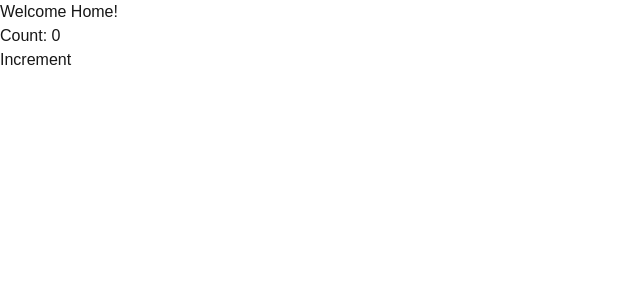
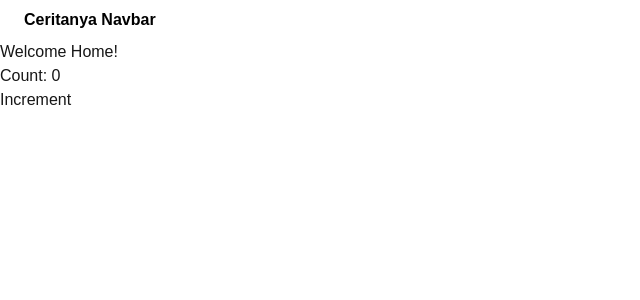
Before and after one commit to RivanFadlani/belajar-next-essential, a Next.js app: page / in a window 1280 px wide. Shown: the top 300 px of the page, without its empty margins (0-640 px from the left). Built offline with nearby package versions, Linux system fonts and the light colour scheme.

Commit message:
study(layout): menggunakan layout

```diff
--- a/app/layout.tsx
+++ b/app/layout.tsx
@@ -23,7 +23,12 @@ export default function RootLayout({ children }: LayoutProps<'/'>) {
       lang="en"
       className={`${geistSans.variable} ${geistMono.variable} h-full antialiased`}
     >
-      <body className="flex min-h-full flex-col">{children}</body>
+      <body className="flex min-h-full flex-col">
+        <header className="bg-white px-6 py-2 font-bold text-black">
+          Ceritanya Navbar
+        </header>
+        {children}
+      </body>
     </html>
   );
 }
```
